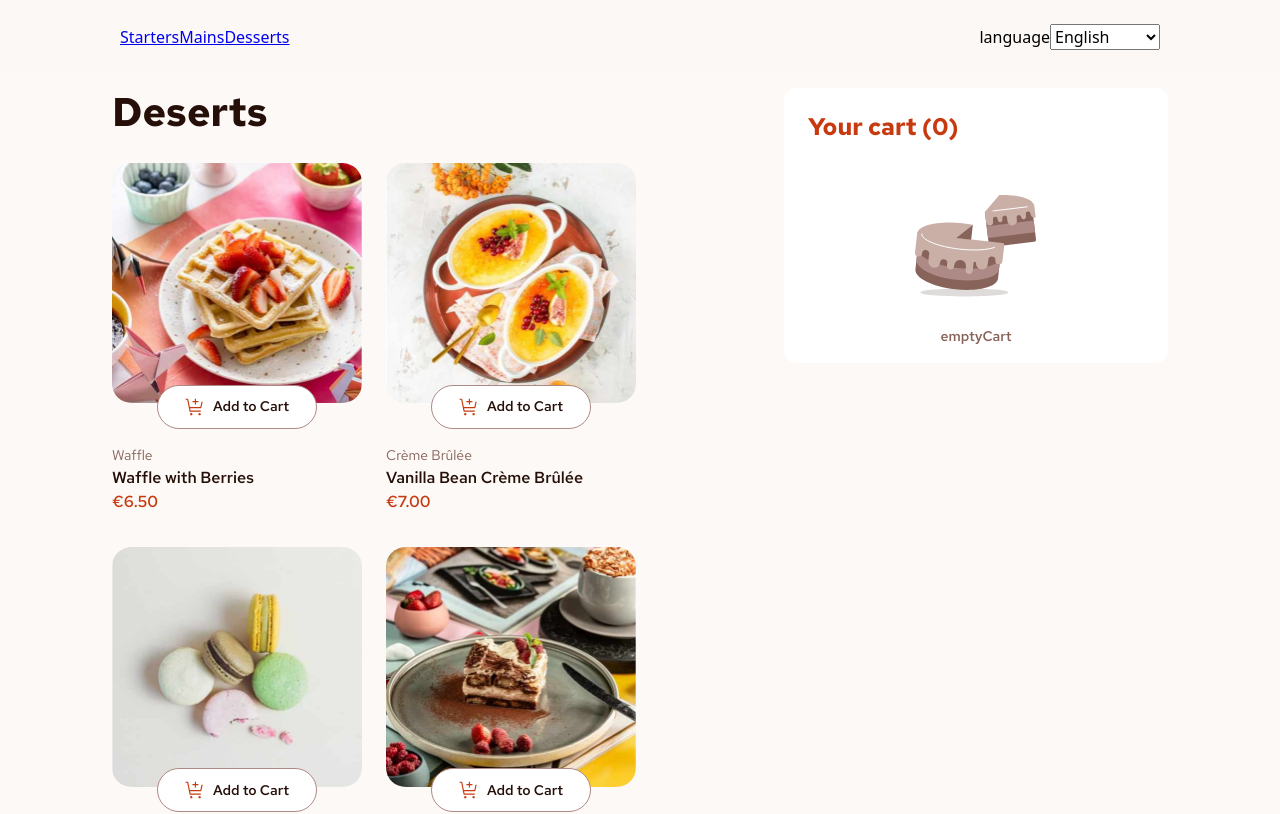
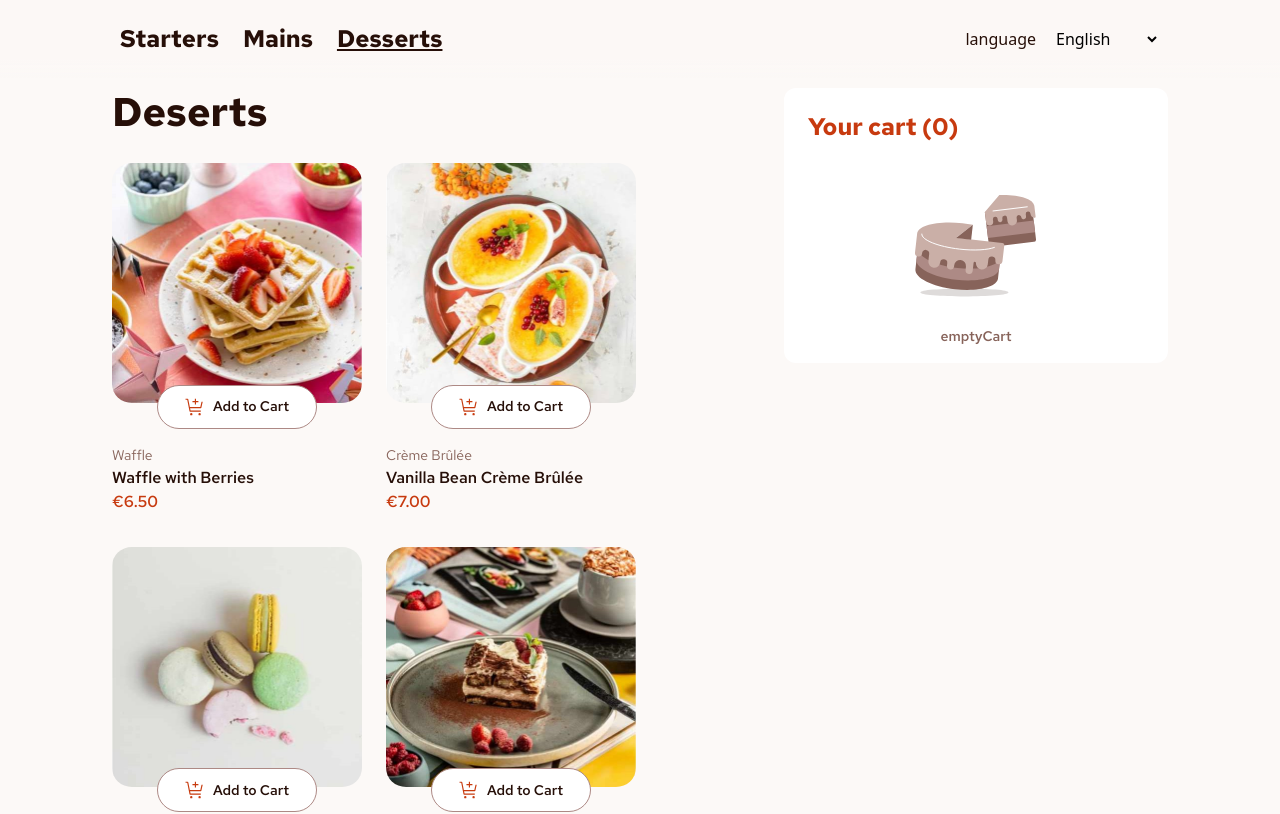
Before and after one commit to Anubliss-0/product-list-with-cart, a React (Vite) app: page /deserts in a window 1280 px wide. Shown: the top 814 px of the page. Built offline with nearby package versions, Linux system fonts and the light colour scheme.

Commit message:
Navlink Styles and Language typos

```diff
--- a/src/components/Header/Header.module.scss
+++ b/src/components/Header/Header.module.scss
@@ -1,5 +1,6 @@
 @import "../../styles/variables.scss";
 @import "../../styles/utilities.scss";
+@import "../../styles/typography.scss";
 
 .header {
     @include flex-row-center-justify-between;
@@ -9,4 +10,35 @@
     top: 0rem;
     background: linear-gradient(to bottom, rgba(252, 248, 246, 1) 75%, rgba(252, 248, 246, 0) 100%);
     z-index: 3;
+
+    >nav {
+        @include text-preset-2;
+        @include flex-row;
+        gap: $spacing-300;
+
+        a {
+            color: $rose-900;
+            text-decoration: none;
+
+            &:hover {
+                text-decoration: underline;
+            }
+
+            &.active {
+                text-decoration: underline;
+            }
+        }
+    }
+
+    .active {
+        text-decoration: underline;
+    }
+
+    .link {
+        text-decoration: none;
+      }
+
+      .activeLink {
+        text-decoration: underline;
+      }
 }
--- a/src/components/Header/Header.tsx
+++ b/src/components/Header/Header.tsx
@@ -1,21 +1,36 @@
-import { Link } from "react-router-dom";
+import { NavLink } from "react-router-dom";
 import { useTranslation } from "../../i18n";
-import LanguageSelect from "../../components/LangugeSelect/LangugeSelect";
+import LanguageSelect from "../../components/LanguageSelect/LanguageSelect";
 import styles from "./Header.module.scss";
 
 function Header() {
     const { t } = useTranslation();
 
     return (
-        <header className={styles.header}>
-            <nav>
-                <Link to={`starters`}>{t("starters.title")}</Link>
-                <Link to={`mains`}>Mains</Link>
-                <Link to={`deserts`}>{t("desserts.title")}</Link>
-            </nav>
-            <LanguageSelect />
-        </header>
-    )
+    <header className={styles.header}>
+      <nav>
+        <NavLink
+          to="starters"
+          className={({ isActive }) => (isActive ? styles.activeLink : styles.link)}
+        >
+          {t('starters.title')}
+        </NavLink>
+        <NavLink
+          to="mains"
+          className={({ isActive }) => (isActive ? styles.activeLink : styles.link)}
+        >
+          Mains
+        </NavLink>
+        <NavLink
+          to="deserts"
+          className={({ isActive }) => (isActive ? styles.activeLink : styles.link)}
+        >
+          {t('desserts.title')}
+        </NavLink>
+      </nav>
+      <LanguageSelect />
+    </header>
+  );
 }
 
 export default Header;
--- /dev/null
+++ b/src/components/LanguageSelect/LanguageSelect.module.scss
@@ -0,0 +1,15 @@
+@import "../../styles/variables.scss";
+@import "../../styles/utilities.scss";
+@import "../../styles/typography.scss";
+
+.languageSelect {
+    @include flex-row-center;
+    color: $rose-900;
+    gap: $spacing-200;
+
+    >select {
+        border: none;
+        background: none;
+
+    }
+}
--- a/src/components/LangugeSelect/LangugeSelect.tsx
+++ b/src/components/LanguageSelect/LanguageSelect.tsx
@@ -1,5 +1,6 @@
 import { ChangeEvent } from 'react';
 import { i18n, useTranslation } from '../../i18n';
+import styles from "./LanguageSelect.module.scss";
 
 function LanguageSelect() {
     const { t } = useTranslation();
@@ -11,7 +12,7 @@ function LanguageSelect() {
 
     return (
         <div>
-            <label>{t('language')}
+            <label className={styles.languageSelect}>{t('language')}
                 <select onChange={changeLanguage}>
                     <option value="en">English</option>
                     <option value="nl">Nederlands</option>
```
